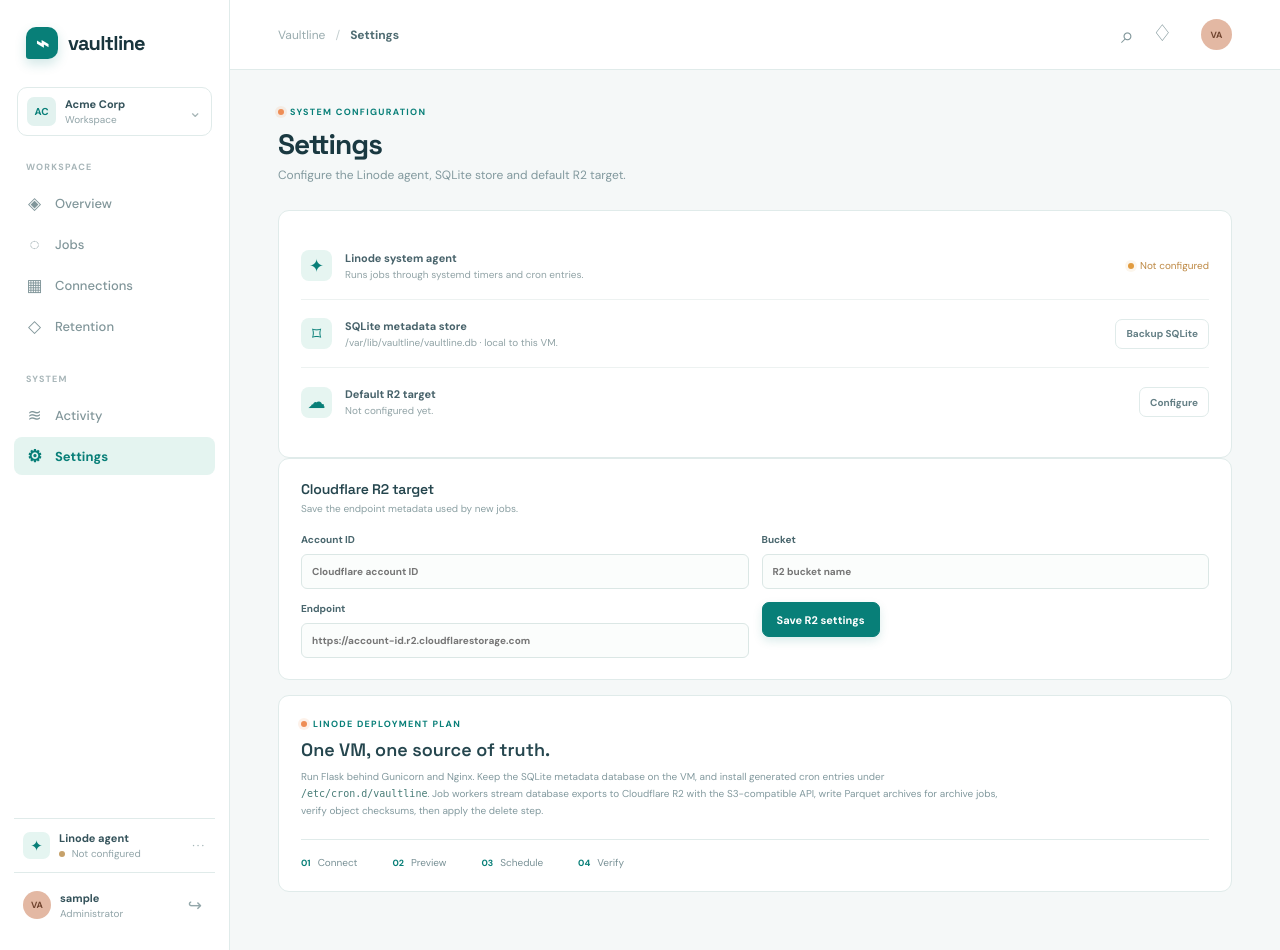
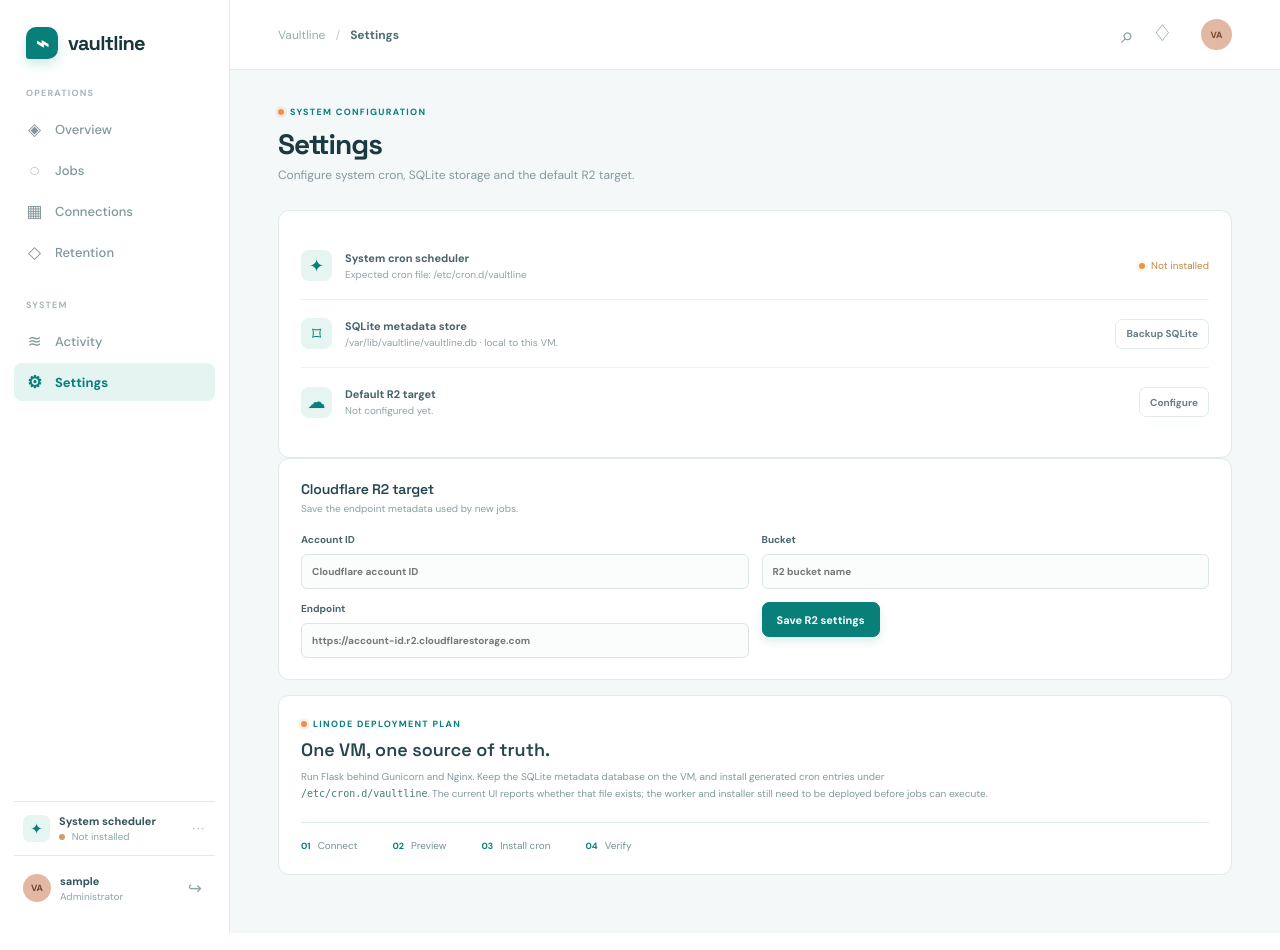
Before and after one commit to GShankar555/DB_Retention_Backup_Manager, a Flask app: page /settings in a window 1280 px wide. Run offline with Flask 3, Linux system fonts and the light colour scheme; the visitor is signed in with stand-in values (Sample User, id 1); data that the repository does not hold is empty; some libraries are stand-ins or nearby versions.

Commit message:
feat: add scheduler status functionality and update UI components

```diff
--- a/app.py
+++ b/app.py
@@ -14,6 +14,7 @@ from flask import Flask, Response, flash, g, jsonify, redirect, render_template,
 BASE_DIR = Path(__file__).resolve().parent
 INSTANCE_DIR = BASE_DIR / "instance"
 DATABASE = Path(os.getenv("VAULTLINE_DB", INSTANCE_DIR / "vaultline.db"))
+CRON_FILE = Path(os.getenv("VAULTLINE_CRON_FILE", "/etc/cron.d/vaultline"))
 
 app = Flask(__name__)
 app.config["SECRET_KEY"] = os.getenv("VAULTLINE_SECRET", "change-this-in-production")
@@ -200,6 +201,15 @@ def setting_value(key: str, default: str = "") -> str:
     return row["value"] if row else default
 
 
+def scheduler_info() -> dict:
+    installed = CRON_FILE.exists()
+    return {
+        "installed": installed,
+        "label": "Installed" if installed else "Not installed",
+        "path": str(CRON_FILE),
+    }
+
+
 def form_payload() -> dict:
     cadence = request.form.get("cadence", "Daily")
     run_date = request.form.get("run_date", datetime.now().strftime("%Y-%m-%d"))
@@ -235,6 +245,7 @@ def inject_globals():
             "Connections": db.execute("SELECT COUNT(*) FROM connections").fetchone()[0],
         },
         "logged_in_user": session.get("username"),
+        "scheduler_status": scheduler_info(),
     }
 
 
@@ -439,6 +450,7 @@ def settings():
         r2_account_id=setting_value("r2_account_id"),
         r2_bucket=setting_value("r2_bucket"),
         r2_endpoint=setting_value("r2_endpoint"),
+        scheduler=scheduler_info(),
     )
 
 
@@ -452,6 +464,7 @@ def api_health():
         "database": "sqlite",
         "jobs": db.execute("SELECT COUNT(*) FROM jobs").fetchone()[0],
         "connections": db.execute("SELECT COUNT(*) FROM connections").fetchone()[0],
+        "scheduler": scheduler_info(),
     })
 
 
@@ -518,7 +531,13 @@ def api_metrics():
         "stored_r2_bytes": 0,
         "reclaimed_bytes": 0,
         "executions": 0,
+        "scheduler": scheduler_info(),
     })
+
+
+@app.get("/api/system/scheduler")
+def api_scheduler_status():
+    return jsonify(scheduler_info())
 
 
 @app.get("/api/export/report")
--- a/templates/base.html
+++ b/templates/base.html
@@ -11,8 +11,7 @@
   <div class="shell">
     <aside class="sidebar">
       <a class="brand" href="{{ url_for('dashboard') }}"><span class="brand-mark">⌁</span><span>vaultline</span></a>
-      <div class="workspace"><span class="workspace-badge">AC</span><span><strong>Acme Corp</strong><small>Workspace</small></span><span class="chevron">⌄</span></div>
-      <p class="nav-title">Workspace</p>
+      <p class="nav-title">Operations</p>
       <nav>
         {% for label, endpoint, symbol in [('Overview','dashboard','◈'),('Jobs','jobs','◌'),('Connections','connections','▦'),('Retention','retention','◇')] %}
           <a class="nav-link {% if active == label %}active{% endif %}" href="{{ url_for(endpoint) }}"><span class="nav-symbol">{{ symbol }}</span><span>{{ label }}</span>{% if nav_counts.get(label, 0) %}<em>{{ nav_counts[label] }}</em>{% endif %}</a>
@@ -25,7 +24,7 @@
         {% endfor %}
       </nav>
       <div class="sidebar-bottom">
-        <div class="agent-status"><span class="agent-icon">✦</span><span><strong>Linode agent</strong><small><i class="offline-dot"></i> Not configured</small></span><span class="more">···</span></div>
+        <div class="agent-status"><span class="agent-icon">✦</span><span><strong>System scheduler</strong><small><i class="{% if scheduler_status.installed %}online-dot{% else %}offline-dot{% endif %}"></i> {{ scheduler_status.label }}</small></span><span class="more">···</span></div>
         <div class="account"><span class="account-avatar">VA</span><span><strong>{{ logged_in_user or 'Vaultline admin' }}</strong><small>Administrator</small></span><form method="post" action="{{ url_for('logout') }}"><button class="logout-link" title="Log out">↪</button></form></div>
       </div>
     </aside>
--- a/templates/dashboard.html
+++ b/templates/dashboard.html
@@ -1,6 +1,6 @@
 {% extends 'base.html' %}
 {% block content %}
-<div class="page-header"><div><p class="eyebrow"><i></i> LIVE OVERVIEW</p><h1>Data operations overview</h1><p class="subtitle">Your workspace is ready for its first connection and scheduled job.</p></div><div class="header-actions"><a class="button secondary" href="{{ url_for('api_export_report') }}">↓ &nbsp;Export report</a><a class="button primary" href="{{ url_for('new_job') }}">+ &nbsp;New job</a></div></div>
+<div class="page-header"><div><p class="eyebrow"><i></i> LIVE OVERVIEW</p><h1>Data operations overview</h1><p class="subtitle">Your scheduler status and database operations in one place.</p></div><div class="header-actions"><a class="button secondary" href="{{ url_for('api_export_report') }}">↓ &nbsp;Export report</a><a class="button primary" href="{{ url_for('new_job') }}">+ &nbsp;New job</a></div></div>
 <section class="metrics">
   <article class="metric"><span class="metric-icon teal">▦</span><small>Protected databases</small><strong>{{ protected_count }}</strong><span class="metric-detail neutral">No connections yet</span></article>
   <article class="metric"><span class="metric-icon blue">☁</span><small>Stored in R2</small><strong>0 B</strong><span class="metric-detail neutral">No backup executions yet</span></article>
@@ -12,5 +12,5 @@
   <article class="card queue-card"><div class="card-heading"><div><h2>Execution queue</h2><p>System-level cron jobs</p></div><span class="more">···</span></div><div class="queue">{% for job in jobs[:3] %}<div class="queue-row"><span class="queue-icon {% if job.job_type == 'retention' %}warning{% endif %}">{% if job.job_type == 'backup' %}↗{% elif job.job_type == 'archive' %}◒{% else %}!{% endif %}</span><span class="queue-copy"><strong>{{ job.name }}</strong><small>▦ &nbsp;{{ job.database_name }}</small></span><time>{{ job.cadence }} · {{ job.run_time }}</time></div>{% else %}<div class="empty-queue">No scheduled jobs yet.<br><a class="text-link" href="{{ url_for('new_job') }}">Create your first job &nbsp;+</a></div>{% endfor %}</div>{% if jobs %}<a class="text-link" href="{{ url_for('jobs') }}">View all jobs &nbsp;↗</a>{% endif %}</article>
 </section>
 <section class="card table-card"><div class="card-heading table-heading"><div><h2>Recent jobs</h2><p>Latest activity from your data operations</p></div><div class="inline-actions"><a class="button filter" href="{{ url_for('jobs', filter='all') }}">☷ &nbsp;All jobs</a><a class="text-link" href="{{ url_for('new_job') }}">Create job &nbsp;+</a></div></div>{% include '_jobs_table.html' %}</section>
-<section class="bottom-grid"><article class="card activity-card"><div class="card-heading"><div><h2>Activity</h2><p>A transparent log of every action</p></div><a class="text-link" href="{{ url_for('activity') }}">View log &nbsp;↗</a></div>{% include '_activity.html' %}</article><article class="card health-card"><div class="health-orbit"><div><strong>—</strong><small>no runs</small></div></div><div><p class="eyebrow">SYSTEM HEALTH</p><h2>Set up your first job.</h2><p class="health-copy">Connect a database and configure the Linode agent before scheduling any system-level work.</p><a class="text-link" href="{{ url_for('settings') }}">View system setup &nbsp;↗</a></div></article></section>
+<section class="bottom-grid"><article class="card activity-card"><div class="card-heading"><div><h2>Activity</h2><p>A transparent log of every action</p></div><a class="text-link" href="{{ url_for('activity') }}">View log &nbsp;↗</a></div>{% include '_activity.html' %}</article><article class="card health-card"><div class="health-orbit"><div><strong>{% if scheduler_status.installed %}✓{% else %}—{% endif %}</strong><small>{{ scheduler_status.label|lower }}</small></div></div><div><p class="eyebrow">SYSTEM SCHEDULER</p><h2>{% if scheduler_status.installed %}Cron is installed.{% else %}Install the cron scheduler.{% endif %}</h2><p class="health-copy">{% if scheduler_status.installed %}System-level schedules are available at {{ scheduler_status.path }}.{% else %}Jobs currently store their schedule, but no system cron file exists at {{ scheduler_status.path }}.{% endif %}</p><a class="text-link" href="{{ url_for('settings') }}">View scheduler setup &nbsp;↗</a></div></article></section>
 {% endblock %}
--- a/templates/settings.html
+++ b/templates/settings.html
@@ -1,7 +1,7 @@
 {% extends 'base.html' %}
 {% block content %}
-<div class="page-header"><div><p class="eyebrow"><i></i> SYSTEM CONFIGURATION</p><h1>Settings</h1><p class="subtitle">Configure the Linode agent, SQLite store and default R2 target.</p></div></div>
-<section class="card settings-card"><div class="setting-row"><span class="setting-icon">✦</span><span><strong>Linode system agent</strong><small>Runs jobs through systemd timers and cron entries.</small></span><span class="status review"><i></i>Not configured</span></div><div class="setting-row"><span class="setting-icon">⌑</span><span><strong>SQLite metadata store</strong><small>/var/lib/vaultline/vaultline.db · local to this VM.</small></span><a class="button secondary small" href="{{ url_for('api_sqlite_backup') }}">Backup SQLite</a></div><div class="setting-row"><span class="setting-icon">☁</span><span><strong>Default R2 target</strong><small>{% if r2_bucket %}{{ r2_bucket }}{% else %}Not configured yet.{% endif %}</small></span><a class="button secondary small" href="#r2-settings">Configure</a></div></section>
+<div class="page-header"><div><p class="eyebrow"><i></i> SYSTEM CONFIGURATION</p><h1>Settings</h1><p class="subtitle">Configure system cron, SQLite storage and the default R2 target.</p></div></div>
+<section class="card settings-card"><div class="setting-row"><span class="setting-icon">✦</span><span><strong>System cron scheduler</strong><small>Expected cron file: {{ scheduler.path }}</small></span><span class="status {% if scheduler.installed %}healthy{% else %}review{% endif %}"><i></i>{{ scheduler.label }}</span></div><div class="setting-row"><span class="setting-icon">⌑</span><span><strong>SQLite metadata store</strong><small>/var/lib/vaultline/vaultline.db · local to this VM.</small></span><a class="button secondary small" href="{{ url_for('api_sqlite_backup') }}">Backup SQLite</a></div><div class="setting-row"><span class="setting-icon">☁</span><span><strong>Default R2 target</strong><small>{% if r2_bucket %}{{ r2_bucket }}{% else %}Not configured yet.{% endif %}</small></span><a class="button secondary small" href="#r2-settings">Configure</a></div></section>
 <section class="card form-card" id="r2-settings"><div class="card-heading"><div><h2>Cloudflare R2 target</h2><p>Save the endpoint metadata used by new jobs.</p></div></div><form class="form-grid" id="r2-form"><label>Account ID<input name="r2_account_id" value="{{ r2_account_id }}" placeholder="Cloudflare account ID"></label><label>Bucket<input name="r2_bucket" value="{{ r2_bucket }}" placeholder="R2 bucket name"></label><label>Endpoint<input name="r2_endpoint" value="{{ r2_endpoint }}" placeholder="https://account-id.r2.cloudflarestorage.com"></label><div class="form-submit"><button class="button primary" type="submit">Save R2 settings</button></div></form></section>
-<section class="card plan-card"><p class="eyebrow"><i></i> LINODE DEPLOYMENT PLAN</p><h2>One VM, one source of truth.</h2><p>Run Flask behind Gunicorn and Nginx. Keep the SQLite metadata database on the VM, and install generated cron entries under <code>/etc/cron.d/vaultline</code>. Job workers stream database exports to Cloudflare R2 with the S3-compatible API, write Parquet archives for archive jobs, verify object checksums, then apply the delete step.</p><div class="plan-steps"><span><b>01</b>Connect</span><span><b>02</b>Preview</span><span><b>03</b>Schedule</span><span><b>04</b>Verify</span></div></section>
+<section class="card plan-card"><p class="eyebrow"><i></i> LINODE DEPLOYMENT PLAN</p><h2>One VM, one source of truth.</h2><p>Run Flask behind Gunicorn and Nginx. Keep the SQLite metadata database on the VM, and install generated cron entries under <code>/etc/cron.d/vaultline</code>. The current UI reports whether that file exists; the worker and installer still need to be deployed before jobs can execute.</p><div class="plan-steps"><span><b>01</b>Connect</span><span><b>02</b>Preview</span><span><b>03</b>Install cron</span><span><b>04</b>Verify</span></div></section>
 {% endblock %}
```
